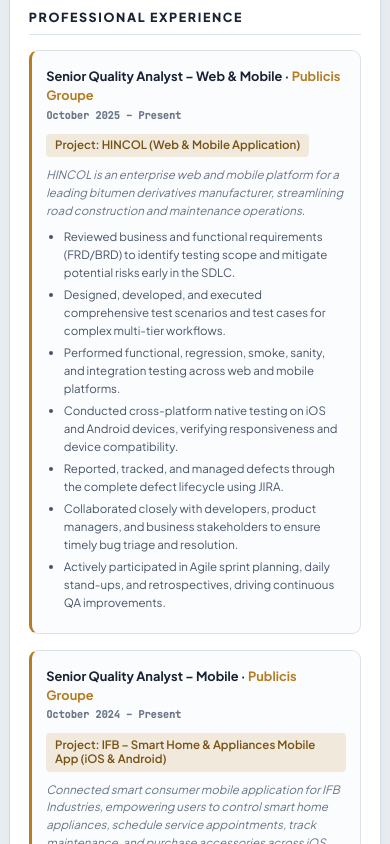
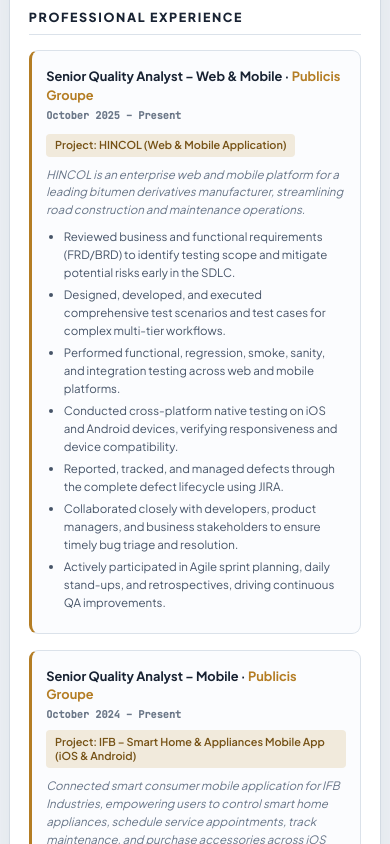
Before and after one commit to aksihol/Akash-Resume, a plain HTML site: page resume.html in a window 390 px wide. Shown: the part 1860-2704 px from the top of the page. Drawn offline with Linux system fonts and the light colour scheme.

Commit message:
style: enhance badge responsiveness on mobile viewports

```diff
--- a/resume.html
+++ b/resume.html
@@ -502,14 +502,15 @@
     }
 
     .project-name-badge {
-      display: inline-flex;
+      display: inline-block;
+      max-width: 100%;
       margin-bottom: 0.55rem;
       padding: 0.27rem 0.55rem;
       border-radius: 4px;
       background: #f1eadc;
       color: #765216;
       font-size: 0.72rem;
-      line-height: 1.3;
+      line-height: 1.35;
     }
 
     .project-overview {
@@ -682,6 +683,11 @@
 
       .role-company {
         font-size: 0.8rem;
+      }
+
+      .project-name-badge {
+        font-size: 0.68rem;
+        line-height: 1.35;
       }
 
       .project-overview,
```
